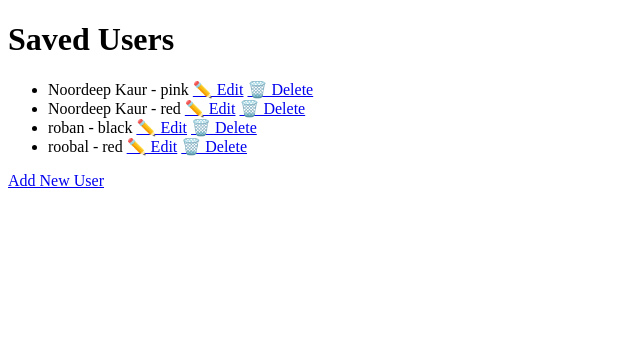
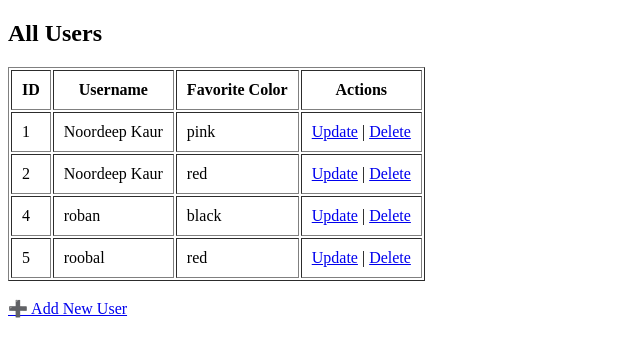
Before and after one commit to noorhanspal/Flask-Learning, a Flask app: page / in a window 1280 px wide. Shown: the top 357 px of the page, without its empty margins (0-640 px from the left). Run offline with Flask 3, Linux system fonts and the light colour scheme; data comes from the database, SQL or seed files in the repository; both versions use the stored data as it was after the commit.

Commit message:
Added CRUD UI with home and greet pages

```diff
--- a/templates/home.html
+++ b/templates/home.html
@@ -1,20 +1,32 @@
 <!DOCTYPE html>
 <html>
 <head>
-    <title>Home</title>
+    <title>All Users</title>
 </head>
 <body>
-    <h1>Saved Users</h1>
-    <ul>
-    {% for user in users %}
-        <li>
-            {{ user.username }} - {{ user.color }}
-            <a href="/update/{{ user.id }}">✏️ Edit</a>
-            <a href="/delete/{{ user.id }}">🗑️ Delete</a>
-        </li>
-    {% endfor %}
-</ul>
+    <h2>All Users</h2>
 
-    <p><a href="/greet">Add New User</a></p>
+    <table border="1" cellpadding="10">
+        <tr>
+            <th>ID</th>
+            <th>Username</th>
+            <th>Favorite Color</th>
+            <th>Actions</th>
+        </tr>
+        {% for user in users %}
+        <tr>
+            <td>{{ user.id }}</td>
+            <td>{{ user.username }}</td>
+            <td>{{ user.color }}</td>
+            <td>
+                <a href="/update/{{ user.id }}">Update</a> |
+                <a href="/delete/{{ user.id }}">Delete</a>
+            </td>
+        </tr>
+        {% endfor %}
+    </table>
+
+    <br>
+    <a href="/greet">➕ Add New User</a>
 </body>
 </html>
```
Also changed, not shown: templates/greet.html (+13 -5 lines), instance/users.db.
